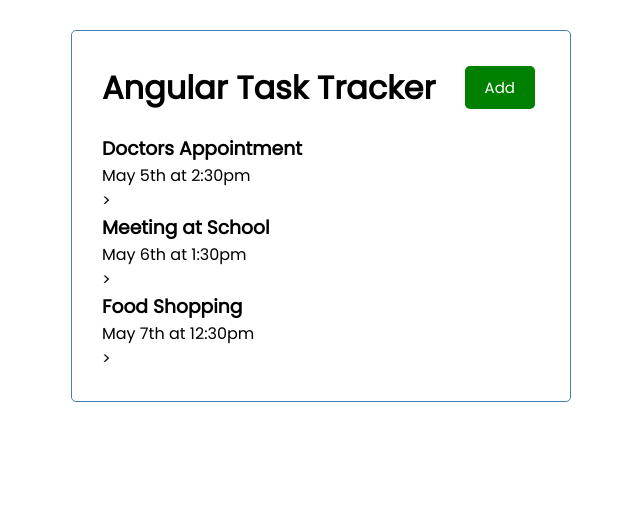
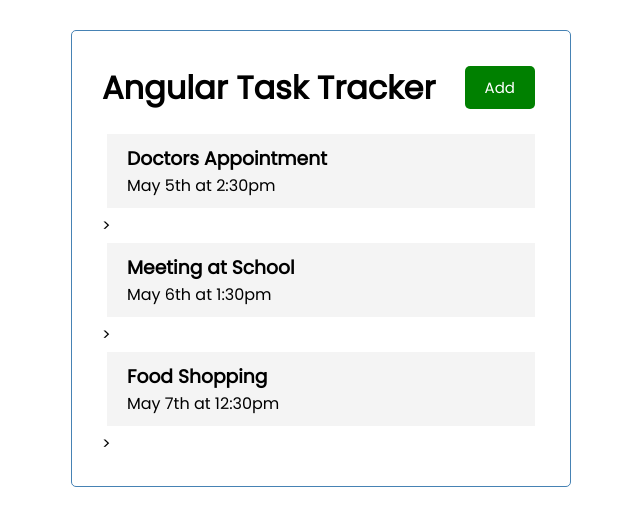
Before and after one commit to toktamm/angular-task-tracker, an Angular app: page / in a window 1280 px wide. Shown: the top 526 px of the page, without its empty margins (319-959 px from the left). Built offline with nearby package versions, Linux system fonts and the light colour scheme.

Commit message:
add styling for the task-item component

```diff
--- a/src/app/components/task-item/task-item.component.css
+++ b/src/app/components/task-item/task-item.component.css
@@ -0,0 +1,16 @@
+.task {
+    background: #f4f4f4;
+    margin: 5px;
+    padding: 10px 20px;
+    cursor: pointer;
+}
+
+.task.reminder {
+    border-left: 5px solid green;
+}
+
+.task h3 {
+    display: flex;
+    align-items: center;
+    justify-content: space-between;
+}
```
